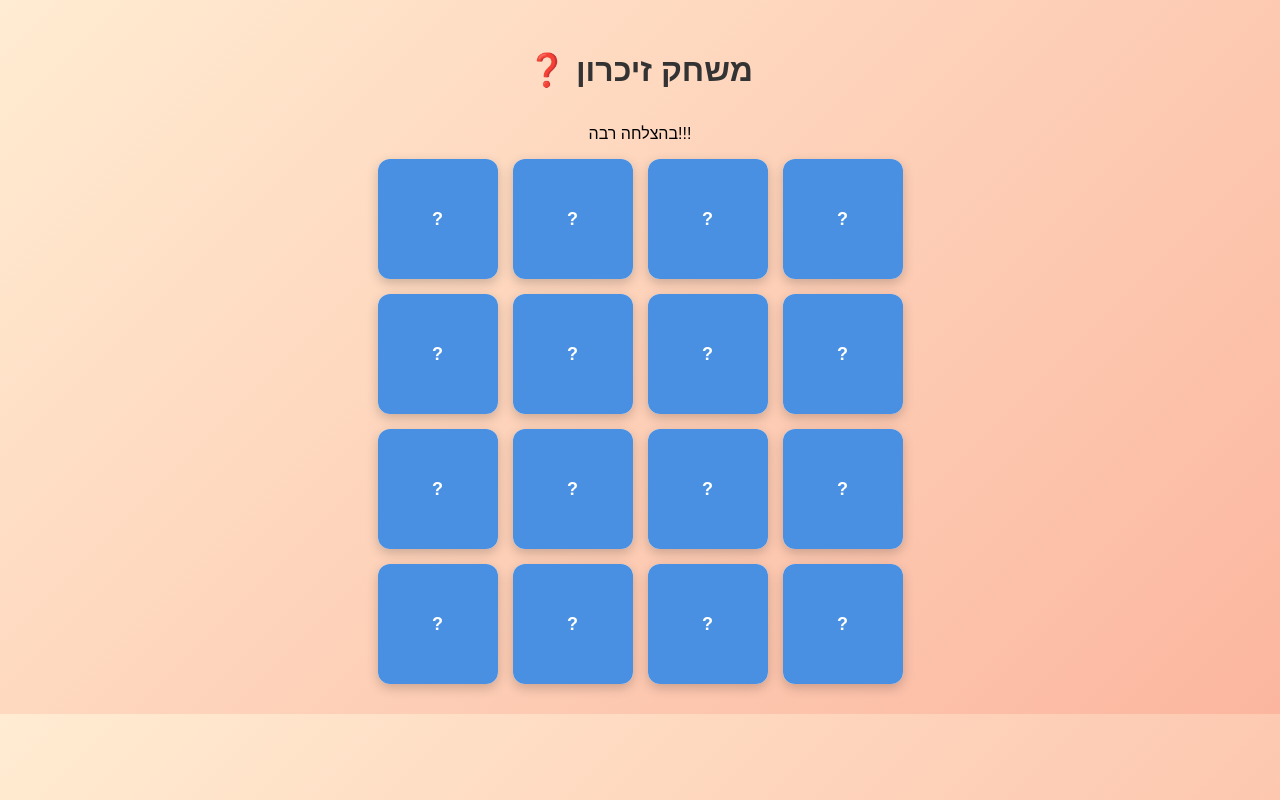
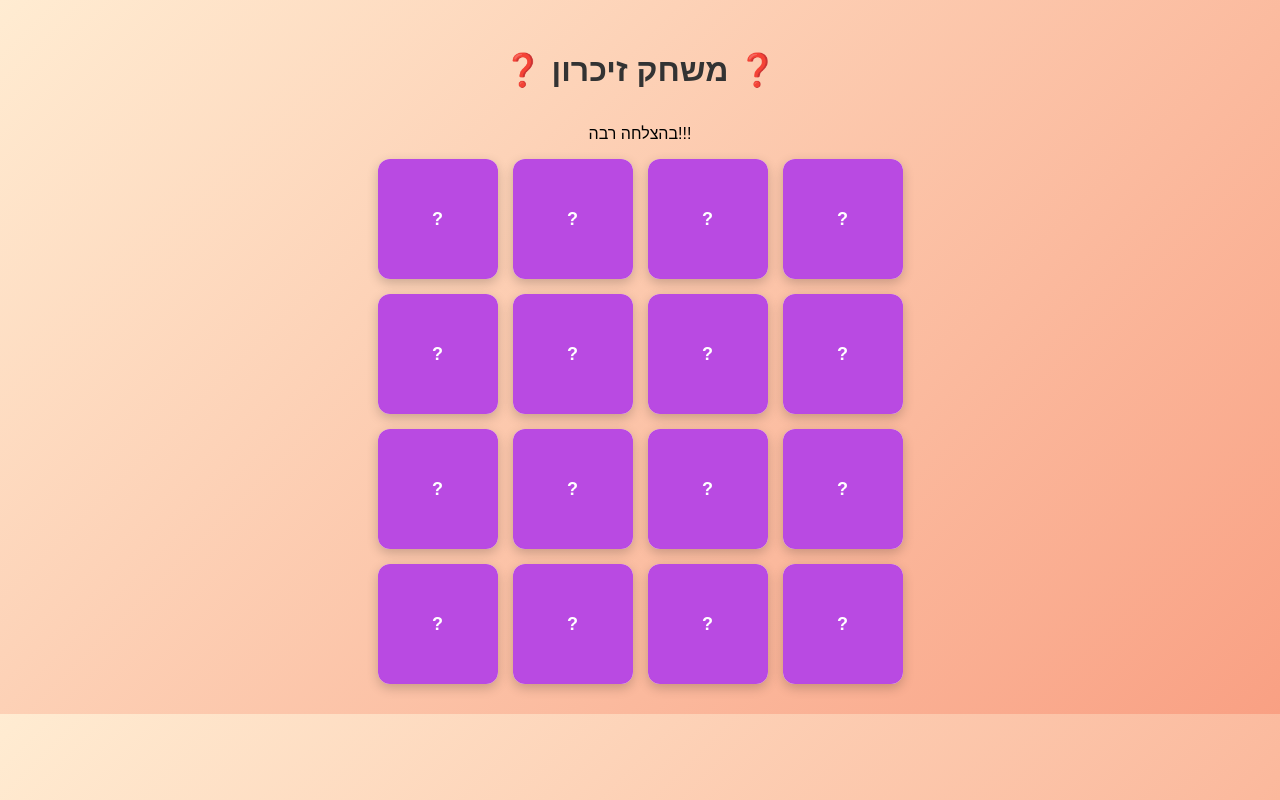
Before and after one commit to malkaKastner/Memory, a plain HTML site: page public/index.html in a window 1280 px wide. Drawn offline with Linux system fonts and the light colour scheme.

Commit message:
changeColors

```diff
--- a/public/index.html
+++ b/public/index.html
@@ -9,7 +9,7 @@
 </head>
 
 <body>
-    <h1> ❓ משחק זיכרון</h1>
+    <h1> ❓ משחק זיכרון ❓</h1>
     <p>בהצלחה רבה!!!</p>
     <div class="game-board" id="game-board"></div>
     <script src="script.js"></script>
--- a/public/style.css
+++ b/public/style.css
@@ -1,6 +1,6 @@
 body {
     font-family: 'Arial', sans-serif;
-    background: linear-gradient(135deg, #ffecd2 0%, #fcb69f 100%);
+    background: linear-gradient(135deg, #ffecd2 0%, #f9a083 100%);
     display: flex;
     flex-direction: column;
     align-items: center;
@@ -52,7 +52,7 @@ h1 {
 }
 
 .card .front {
-    background-color: #4a90e2;
+    background-color: #b94ae2;
     color: white;
 }
 
```
